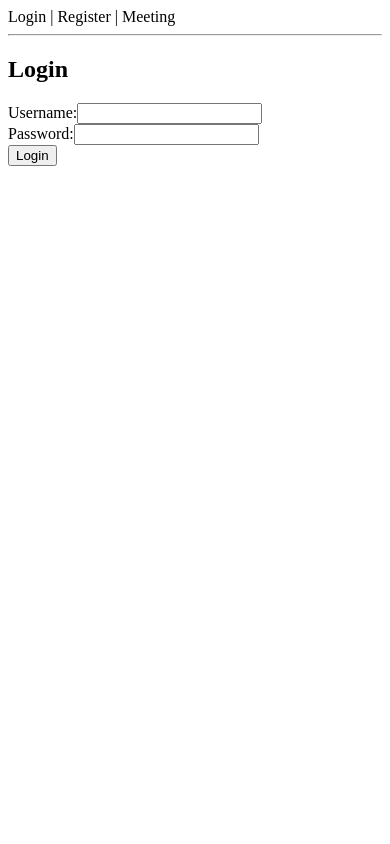
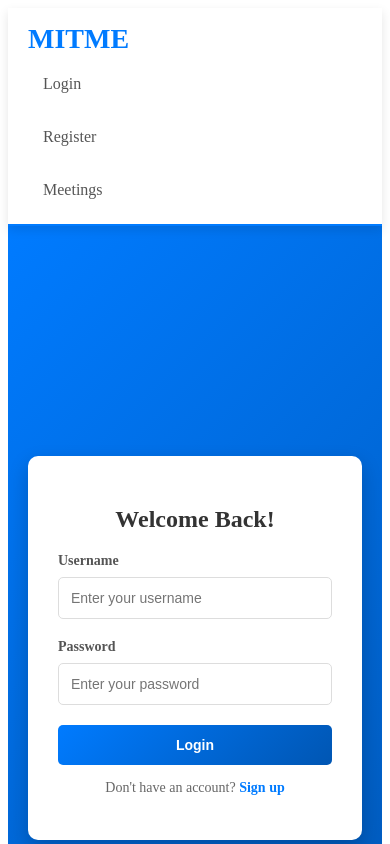
Before and after one commit to saadmosaif/mitme_F, an Angular app: page /login in a window 390 px wide. Shown: the top 844 px of the page. Built offline with nearby package versions, Linux system fonts and the light colour scheme.

Commit message:
final push

```diff
--- a/src/app/app.component.css
+++ b/src/app/app.component.css
@@ -0,0 +1,77 @@
+/* General Navbar Styling */
+.navbar {
+    display: flex;
+    justify-content: space-between;
+    align-items: center;
+    padding: 20px 50px;
+    background: #ffffff; /* White background */
+    box-shadow: 0 4px 10px rgba(0, 0, 0, 0.1); /* Subtle shadow */
+    border-bottom: 2px solid #007bff; /* Accent border */
+    position: sticky;
+    top: 0;
+    z-index: 1000;
+  }
+
+  /* Logo Styling */
+  .navbar-logo a {
+    font-size: 28px;
+    font-weight: bold;
+    text-transform: uppercase;
+    color: #007bff;
+    text-decoration: none;
+    transition: color 0.3s ease;
+  }
+
+  .navbar-logo a:hover {
+    color: #0056b3;
+  }
+
+  /* Menu Styling */
+  .navbar-menu {
+    display: flex;
+    gap: 30px; /* Spacing between links */
+  }
+
+  /* Links Styling */
+  .navbar-menu a {
+    font-size: 16px;
+    font-weight: 500;
+    color: #555;
+    text-decoration: none;
+    padding: 10px 15px;
+    border-radius: 5px;
+    transition: background-color 0.3s ease, color 0.3s ease;
+  }
+
+  .navbar-menu a:hover {
+    background-color: #007bff;
+    color: #ffffff;
+  }
+
+  /* Active Link */
+  .navbar-menu a.active {
+    background-color: #007bff;
+    color: #ffffff;
+    font-weight: bold;
+  }
+
+  /* Responsive Design */
+  @media (max-width: 768px) {
+    .navbar {
+      flex-direction: column;
+      align-items: flex-start;
+      padding: 15px 20px;
+    }
+
+    .navbar-menu {
+      flex-direction: column;
+      width: 100%;
+      margin-top: 10px;
+      gap: 15px;
+    }
+
+    .navbar-menu a {
+      width: 100%;
+      text-align: left;
+    }
+  }
--- a/src/app/app.component.html
+++ b/src/app/app.component.html
@@ -1,7 +1,12 @@
-<nav>
-  <a routerLink="/login">Login</a> |
-  <a routerLink="/register">Register</a> |
-  <a routerLink="/meeting">Meeting</a>
-</nav>
-<hr />
+<header class="navbar">
+  <div class="navbar-logo">
+    <a routerLink="/">MitMe</a>
+  </div>
+  <nav class="navbar-menu">
+    <a routerLink="/login" routerLinkActive="active">Login</a>
+    <a routerLink="/register" routerLinkActive="active">Register</a>
+    <a routerLink="/meeting" routerLinkActive="active">Meetings</a>
+  </nav>
+</header>
+
 <router-outlet></router-outlet>
--- a/src/app/auth/login/login.component.css
+++ b/src/app/auth/login/login.component.css
@@ -0,0 +1,118 @@
+/* Fullscreen background styling */
+.login-wrapper {
+    display: flex;
+    justify-content: center;
+    align-items: center;
+    min-height: 100vh;
+    background: linear-gradient(135deg, #007bff, #0056b3);
+    background-size: cover;
+    padding: 20px;
+    box-sizing: border-box;
+  }
+
+  /* Card container */
+  .login-card {
+    background: #fff;
+    padding: 40px;
+    border-radius: 10px;
+    box-shadow: 0 8px 20px rgba(0, 0, 0, 0.2);
+    width: 100%;
+    max-width: 400px;
+    text-align: center;
+  }
+
+  /* Title styling */
+  .login-title {
+    font-size: 28px;
+    font-weight: bold;
+    color: #333;
+    margin-bottom: 20px;
+  }
+
+  /* Form styling */
+  .login-form {
+    width: 100%;
+  }
+
+  /* Form groups */
+  .form-group {
+    margin-bottom: 20px;
+    text-align: left;
+  }
+
+  /* Labels */
+  .form-group label {
+    display: block;
+    font-size: 14px;
+    font-weight: bold;
+    color: #555;
+    margin-bottom: 8px;
+  }
+
+  /* Input fields */
+  .form-group input {
+    width: 100%;
+    padding: 12px;
+    font-size: 14px;
+    border: 1px solid #ddd;
+    border-radius: 5px;
+    outline: none;
+    transition: border-color 0.3s ease;
+    box-sizing: border-box;
+  }
+
+  .form-group input:focus {
+    border-color: #007bff;
+    box-shadow: 0 0 5px rgba(0, 123, 255, 0.5);
+  }
+
+  /* Login button */
+  .btn-login {
+    width: 100%;
+    padding: 12px;
+    font-size: 16px;
+    font-weight: bold;
+    color: #fff;
+    background: linear-gradient(135deg, #007bff, #0056b3);
+    border: none;
+    border-radius: 5px;
+    cursor: pointer;
+    transition: background-color 0.3s ease, transform 0.2s ease;
+  }
+
+  .btn-login:hover {
+    background: linear-gradient(135deg, #0056b3, #003f80);
+    transform: scale(1.05);
+  }
+
+  /* Register link */
+  .register-link {
+    margin-top: 15px;
+    font-size: 14px;
+    color: #666;
+  }
+
+  .register-link a {
+    color: #007bff;
+    text-decoration: none;
+    font-weight: bold;
+  }
+
+  .register-link a:hover {
+    text-decoration: underline;
+  }
+
+  /* Responsive design */
+  @media (max-width: 500px) {
+    .login-card {
+      padding: 30px;
+    }
+
+    .login-title {
+      font-size: 24px;
+    }
+
+    .btn-login {
+      font-size: 14px;
+    }
+  }
--- a/src/app/auth/login/login.component.html
+++ b/src/app/auth/login/login.component.html
@@ -1,26 +1,33 @@
-<div>
-  <h2>Login</h2>
-  <form (ngSubmit)="login()">
-    <div>
-      <label for="username">Username:</label>
+<div class="login-wrapper">
+  <div class="login-card">
+    <h2 class="login-title">Welcome Back!</h2>
+    <form (ngSubmit)="login()" class="login-form">
+      <div class="form-group">
+        <label for="username">Username</label>
         <input
           type="text"
           id="username"
           [(ngModel)]="credentials.username"
           name="username"
+          placeholder="Enter your username"
           required
         />
       </div>
-    <div>
-      <label for="password">Password:</label>
+      <div class="form-group">
+        <label for="password">Password</label>
         <input
           type="password"
           id="password"
           [(ngModel)]="credentials.password"
           name="password"
+          placeholder="Enter your password"
           required
         />
       </div>
-    <button type="submit">Login</button>
+      <button type="submit" class="btn-login">Login</button>
+      <p class="register-link">
+        Don't have an account? <a routerLink="/register">Sign up</a>
+      </p>
     </form>
   </div>
+</div>
--- a/src/app/auth/register/register.component.css
+++ b/src/app/auth/register/register.component.css
@@ -0,0 +1,95 @@
+/* General styling for the container */
+.register-container {
+    display: flex;
+    flex-direction: column;
+    align-items: center;
+    justify-content: center;
+    min-height: 100vh;
+    background: linear-gradient(135deg, #6a11cb, #2575fc); /* Vibrant background */
+    padding: 20px;
+    box-sizing: border-box;
+  }
+
+  /* Title styling */
+  .register-title {
+    font-size: 28px;
+    font-weight: bold;
+    color: #ffffff;
+    margin-bottom: 30px;
+    text-align: center;
+  }
+
+  /* Form styling */
+  .register-form {
+    background: #ffffff;
+    padding: 30px;
+    border-radius: 10px;
+    box-shadow: 0 8px 20px rgba(0, 0, 0, 0.2);
+    width: 100%;
+    max-width: 400px;
+  }
+
+  /* Form groups */
+  .form-group {
+    margin-bottom: 20px;
+    text-align: left;
+  }
+
+  /* Labels */
+  .form-group label {
+    display: block;
+    font-size: 14px;
+    font-weight: bold;
+    color: #555;
+    margin-bottom: 8px;
+  }
+
+  /* Input fields */
+  .form-group input {
+    width: 100%;
+    padding: 12px;
+    font-size: 14px;
+    border: 1px solid #ddd;
+    border-radius: 5px;
+    outline: none;
+    transition: border-color 0.3s ease, box-shadow 0.3s ease;
+  }
+
+  .form-group input:focus {
+    border-color: #6a11cb;
+    box-shadow: 0 0 5px rgba(106, 17, 203, 0.5);
+  }
+
+  /* Register button */
+  .btn-register {
+    width: 100%;
+    padding: 12px;
+    font-size: 16px;
+    font-weight: bold;
+    color: #ffffff;
+    background: linear-gradient(135deg, #6a11cb, #2575fc);
+    border: none;
+    border-radius: 5px;
+    cursor: pointer;
+    transition: background-color 0.3s ease, transform 0.2s ease;
+  }
+
+  .btn-register:hover {
+    background: linear-gradient(135deg, #2575fc, #6a11cb);
+    transform: scale(1.05);
+  }
+
+  /* Responsive design */
+  @media (max-width: 500px) {
+    .register-form {
+      padding: 20px;
+    }
+
+    .register-title {
+      font-size: 24px;
+    }
+
+    .btn-register {
+      font-size: 14px;
+    }
+  }
--- a/src/app/auth/register/register.component.html
+++ b/src/app/auth/register/register.component.html
@@ -1,34 +1,39 @@
-<h2>Register</h2>
-<form (ngSubmit)="register()">
-  <div>
-    <label for="username">Username:</label>
+<div class="register-container">
+  <h2 class="register-title">Create an Account</h2>
+  <form (ngSubmit)="register()" class="register-form">
+    <div class="form-group">
+      <label for="username">Username</label>
       <input
         type="text"
         id="username"
         [(ngModel)]="user.username"
         name="username"
+        placeholder="Enter your username"
         required
       />
     </div>
-  <div>
-    <label for="email">Email:</label>
+    <div class="form-group">
+      <label for="email">Email</label>
       <input
         type="email"
         id="email"
         [(ngModel)]="user.email"
         name="email"
+        placeholder="Enter your email"
         required
       />
     </div>
-  <div>
-    <label for="password">Password:</label>
+    <div class="form-group">
+      <label for="password">Password</label>
       <input
         type="password"
         id="password"
         [(ngModel)]="user.password"
         name="password"
+        placeholder="Enter your password"
         required
       />
     </div>
-  <button type="submit">Register</button>
+    <button type="submit" class="btn-register">Register</button>
   </form>
+</div>
```
Also changed, not shown: src/app/shared/navbar/navbar.component.html (deleted, +0 -7 lines), src/app/shared/navbar/navbar.component.ts (deleted, +0 -9 lines), src/app/shared/navbar/navbar.component.css (deleted), 1 other file (tests, documents, lock files or other folders). Lines whose indentation alone changed are shown as unchanged.
